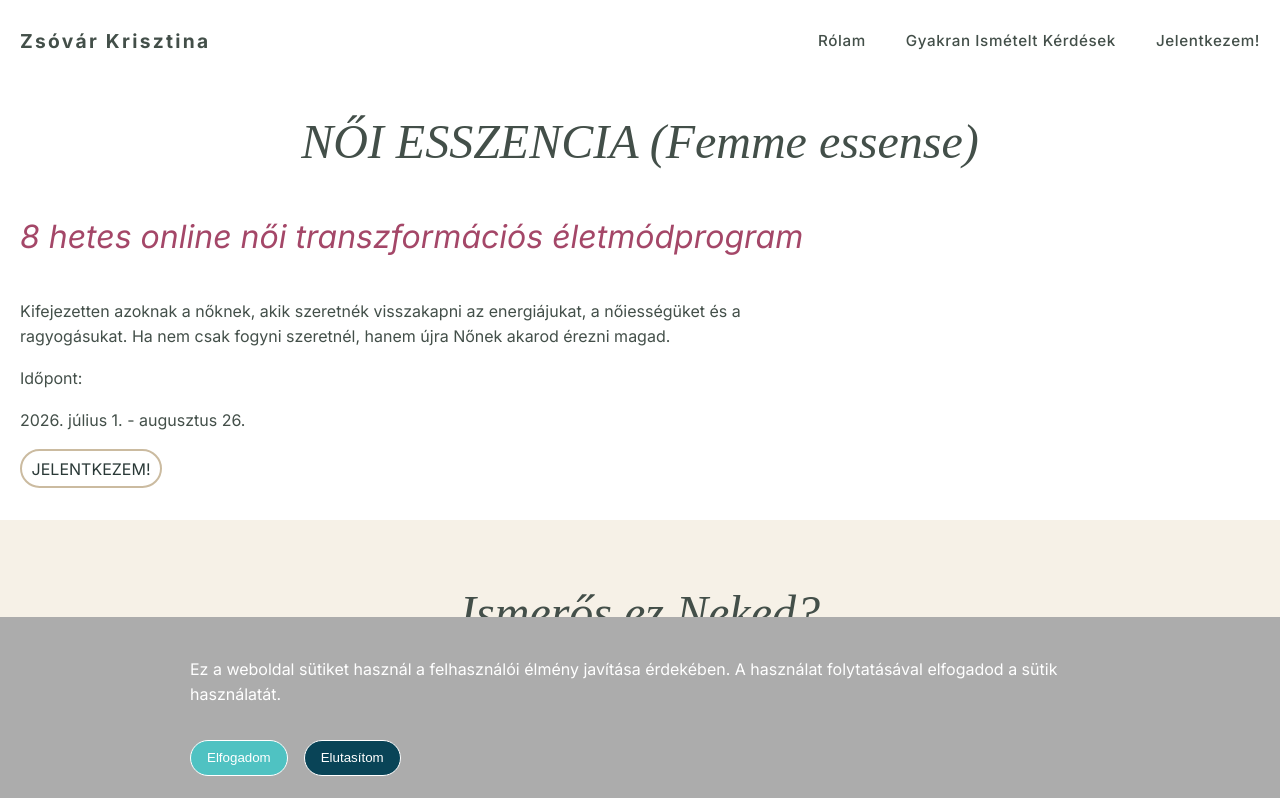
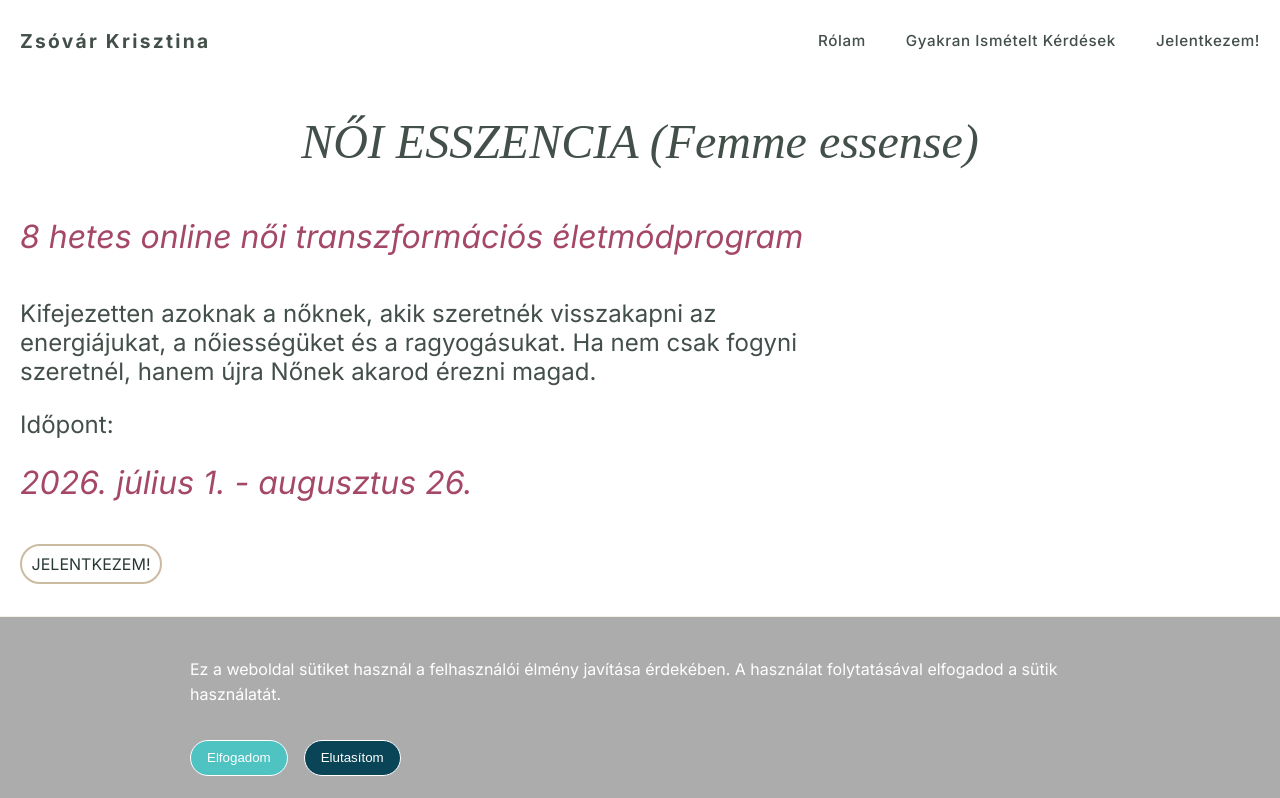
Before and after one commit to FlowWolfKft/KrisztinaZsovar, a React (Vite) app: page / in a window 1280 px wide. Shown: the top 798 px of the page. Built offline with nearby package versions, Linux system fonts and the light colour scheme.

Commit message:
.hero h3 szín módosítás

```diff
--- a/src/components/Hero.jsx
+++ b/src/components/Hero.jsx
@@ -9,13 +9,13 @@ function Hero() {
       <div className="content-box row">
         <div className="col-2-3">
           <h2>8 hetes online női transzformációs életmódprogram</h2>
-          <p>
+          <h3>
             Kifejezetten azoknak a nőknek, akik szeretnék visszakapni az
             energiájukat, a nőiességüket és a ragyogásukat. Ha nem csak fogyni
             szeretnél, hanem újra Nőnek akarod érezni magad.
-          </p>
-          <p>Időpont:</p>
-          <p>2026. július 1. - augusztus 26.</p>
+          </h3>
+          <h3>Időpont:</h3>
+          <h2>2026. július 1. - augusztus 26.</h2>
           <Link to="/contact" className="contact-btn">
             Jelentkezem!
           </Link>
--- a/src/style.css
+++ b/src/style.css
@@ -81,6 +81,7 @@ p {
 
   line-height: 1.6;
 }
+.hero h3{color:inherit}
 a {
   color: var(--body-text);
   text-decoration: none;
```
